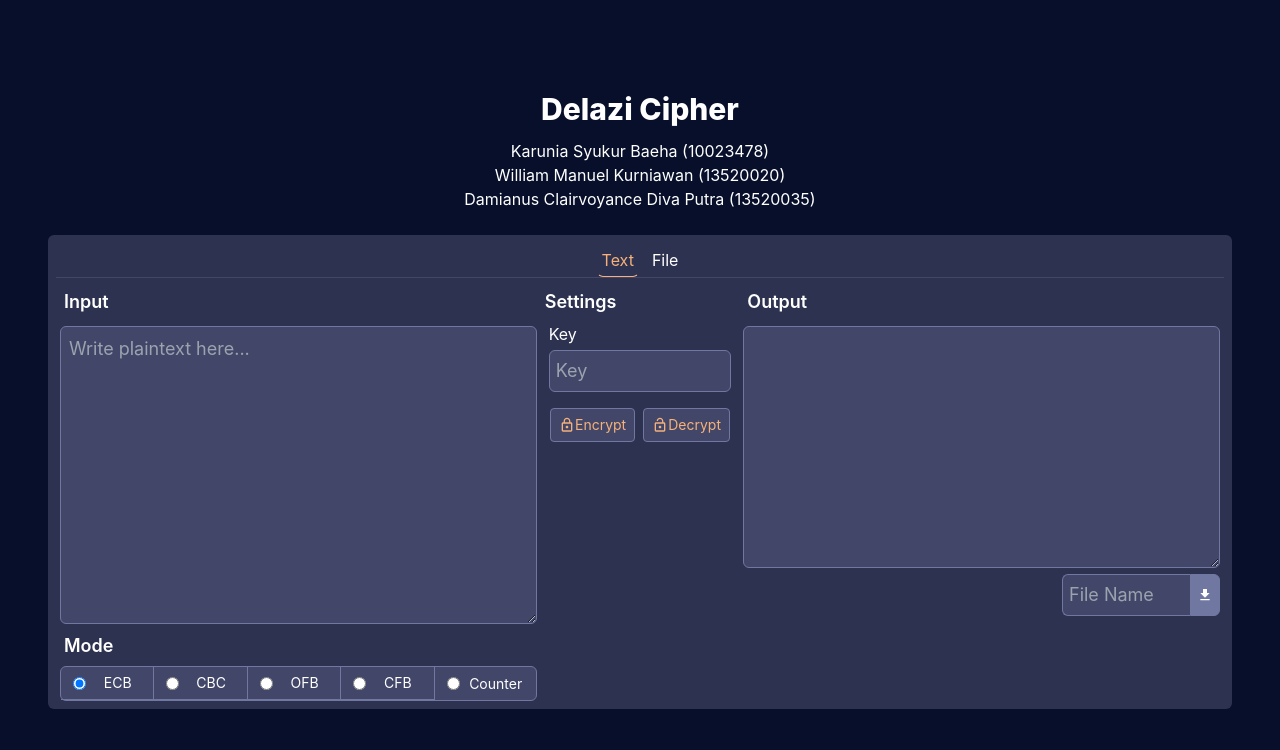
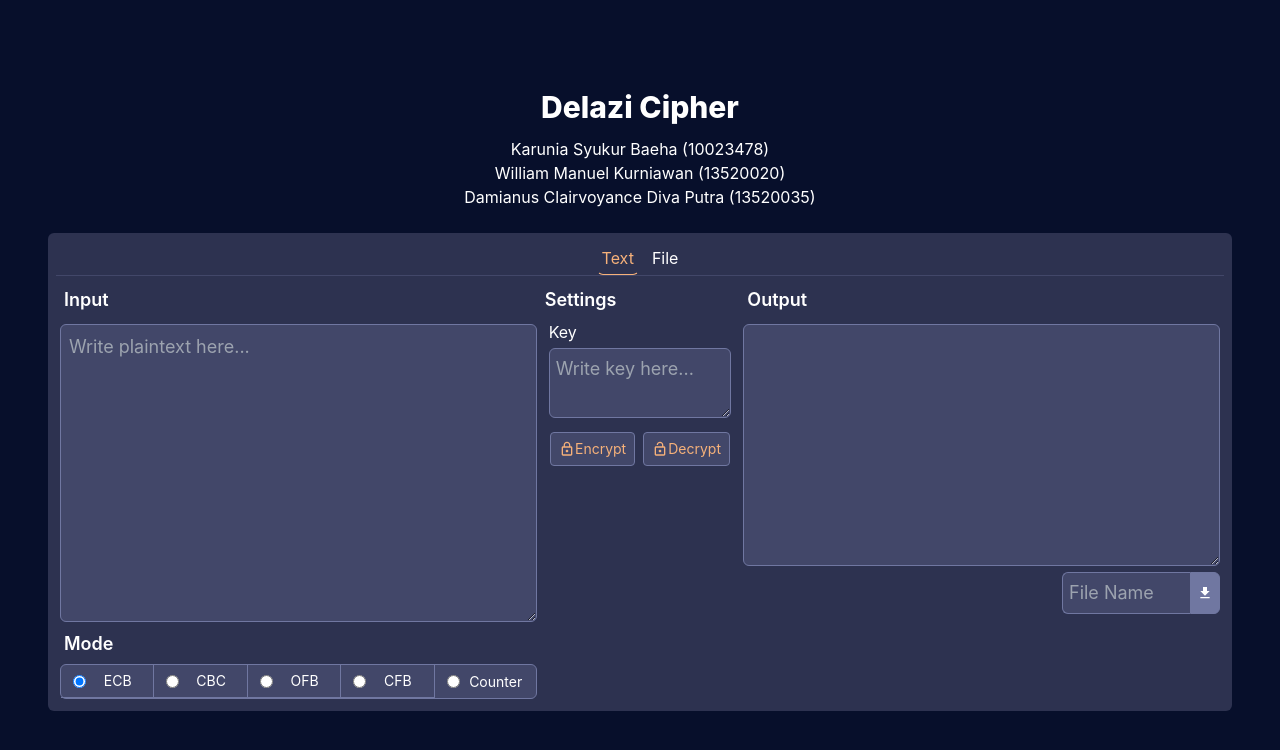
Before and after one commit to dclairvoyance/Tugas3_IF4020_Kripto, a React (Vite) app in the folder frontend/: page / in a window 1280 px wide. Shown: the top 750 px of the page. Built offline with nearby package versions, Linux system fonts and the light colour scheme.

Commit message:
feat: switch key input to textarea

```diff
--- a/frontend/src/components/Delazi.jsx
+++ b/frontend/src/components/Delazi.jsx
@@ -228,7 +228,7 @@ const Delazi = () => {
               Mode
             </h2>
             {/* mode picker */}
-            <ul className="lg:flex items-center text-white bg-primary_2 rounded-md border border-primary_3 focus:ring-blue-50">
+            <ul className="mb-1 lg:flex items-center text-white bg-primary_2 rounded-md border border-primary_3 focus:ring-blue-50">
               <li className="w-full lg:border-r border-b border-primary_3">
                 <div className="flex items-center px-3 h-8">
                   <input
@@ -317,19 +317,20 @@ const Delazi = () => {
             <h3 className="h-8 items-center ml-1 flex text-md text-white">
               Key
             </h3>
-            <div className="flex-col mx-1 mb-3">
-              <input
+            <div className="flex-col mx-1 mb-1">
+              <textarea
                 id="key"
+                rows="2"
                 className="w-full p-1.5 text-lg text-white bg-primary_2 rounded-md border border-primary_3 focus:ring-blue-50"
-                placeholder="Key"
+                placeholder="Write key here..."
                 value={key}
                 onChange={(e) => setKey(e.target.value)}
-              ></input>
+              ></textarea>
             </div>
 
             {/* byte size picker */}
             {(mode === "cfb" || mode === "ofb") && (
-              <div className="mx-1 mb-2">
+              <div className="mx-1 mb-3">
                 <h3 className="h-full mb-1 items-center flex text-md text-white">
                   OFB/CFB Byte Size
                 </h3>
```
Also changed, not shown: frontend/src/components/TextInput.jsx (line endings or trailing spaces).
